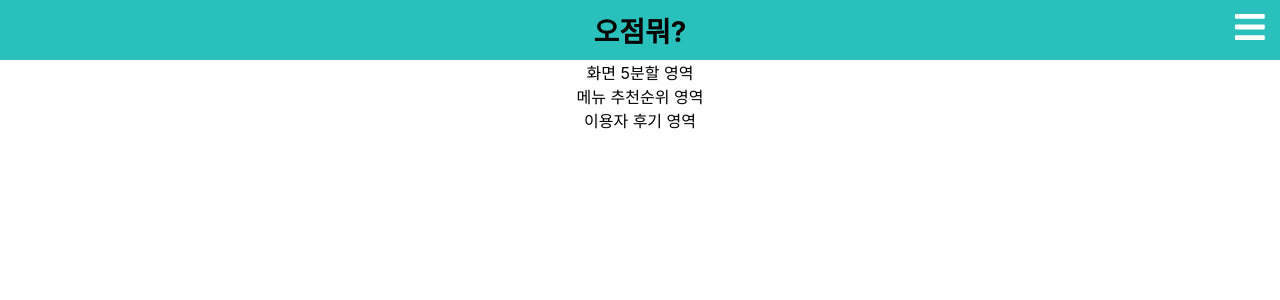
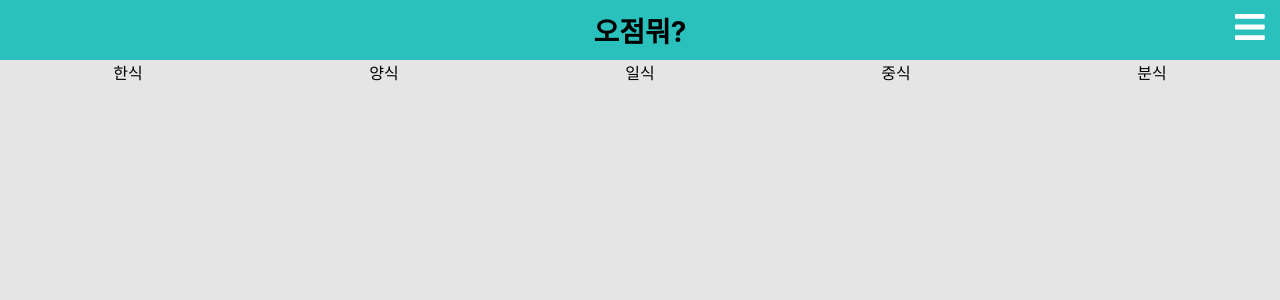
Before and after one commit to Melissa526/What_Should_I_eat_for_lunch, a React (Create React App) app: page /home in a window 1280 px wide. Shown: the top 300 px of the page. Built offline with nearby package versions, Linux system fonts and the light colour scheme.

Commit message:
1) React-router 모듈추가 및 연결 2) 네비게이션 메뉴 조정

```diff
--- a/package.json
+++ b/package.json
@@ -31,6 +31,7 @@
     "express": "^4.17.1",
     "jquery": "^3.5.1",
     "mdbreact": "^4.27.0",
+    "react-router": "^5.2.0",
     "react-router-dom": "^5.2.0",
     "react-scripts": "3.4.1"
   },
--- a/src/App.js
+++ b/src/App.js
@@ -1,17 +1,12 @@
 import React from 'react';
+
+import Route from './routes/Route';
 import './App.css';
 
-import Nav from './components/Nav';
-import Main from './components/Main';
-
-function App() {
-
-    return (
+const App = () => (
     <div className="App">
-      <Nav/>
-      <Main/>
+        <Route/>
     </div>
-  );
-}
+);
 
 export default App;
--- /dev/null
+++ b/src/components/Home.js
@@ -0,0 +1,18 @@
+import React, {Component} from 'react'
+
+import './style/main.css';
+import MenuChoice from "./MenuChoice";
+
+class Home extends Component{
+
+    render() {
+
+        return(
+            <div className="wrapper" >
+                <MenuChoice/>
+            </div>
+        );
+    }
+}
+
+export default Home;
--- a/src/components/Main.js
+++ /dev/null
@@ -1,19 +0,0 @@
-import React, {Component} from 'react'
-
-import './style/main.css';
-
-class Main extends Component{
-
-    render() {
-
-        return(
-            <div className="wrapper" >
-                <div className="window_container" id="window1">화면 5분할 영역</div>
-                <div className="window_container" id="window2">메뉴 추천순위 영역</div>
-                <div className="window_container" id="window3">이용자 후기 영역</div>
-            </div>
-        );
-    }
-}
-
-export default Main;
--- /dev/null
+++ b/src/components/Map.js
@@ -0,0 +1,13 @@
+import React, {Component} from 'react';
+
+class Map extends Component {
+    render() {
+        return (
+            <div className="wrapper">
+                지도
+            </div>
+        );
+    }
+}
+
+export default Map;
--- /dev/null
+++ b/src/components/MenuChoice.js
@@ -0,0 +1,17 @@
+import React, {Component} from 'react';
+
+class MenuChoice extends Component{
+    render() {
+        return(
+            <div className="box_wrapper" id="clsChoice">
+                <div className="box_item five_choice" id="korean">한식</div>
+                <div className="box_item five_choice" id="western">양식</div>
+                <div className="box_item five_choice" id="japanese">일식</div>
+                <div className="box_item five_choice" id="chinese">중식</div>
+                <div className="box_item five_choice" id="bunsik">분식</div>
+            </div>
+        );
+    }
+}
+
+export default MenuChoice;
--- a/src/components/Nav.js
+++ b/src/components/Nav.js
@@ -1,4 +1,6 @@
 import React, { Component } from 'react';
+import {Link} from 'react-router-dom';
+
 
 import './style/main.css';
 import { fas, faBars } from "@fortawesome/free-solid-svg-icons";
@@ -20,14 +22,13 @@ class Nav extends Component {
    render() {
        return(
            <div className="topnav">
-               <a href="#home" className="active">오점뭐?</a>
+               <Link to="/" className="active">오점뭐?</Link>
                <div id="myLinks">
-                   <a href="#news">Home</a>
-                   <a href="#map">주변탐색</a>
-                   <a href="#board">게시판</a>
-                   <a href="#about">About</a>
+                   <Link to="/home">메뉴판</Link>
+                   <Link to="/board">게시판</Link>
+                   <Link to="/map">주변탐색</Link>
                </div>
-               <a href="javascript:void(0);" className="icon" onClick={this.toggleNav}>
+               <a className="icon" onClick={this.toggleNav}>
                    <FontAwesomeIcon icon={faBars} size="2x"/>
                </a>
            </div>
--- a/src/components/style/main.css
+++ b/src/components/style/main.css
@@ -1,7 +1,22 @@
-@media(max-height:1080px) {
-    .App {
-        height: 300%
+.App{
+
 }
+
+/*****************
+      Home.js
+*****************/
+.wrapper .box_wrapper{
+    height: 100vh;
+}
+.wrapper .box_wrapper:first-child{background-color: rgba(0, 0, 0, 0.1);}
+
+.wrapper .box_wrapper .box_item{
+    display: inline-block;
+    height: 100%;
+    width: 20%;
+}
+
+
 
 /*****************
       Nav.js
@@ -64,11 +79,8 @@
 }
 
 /*****************
-         Main.js
+     Home.js
 *****************/
 .App .window_container{
     height: 100%;
 }
-
-
-}
--- /dev/null
+++ b/src/components/userBoard.js
@@ -0,0 +1,13 @@
+import React, {Component} from 'react';
+
+class userBoard extends  Component{
+    render() {
+        return(
+            <div className="wrapper">
+                이용자 후기 게시판
+            </div>
+        );
+    }
+}
+
+export default userBoard;
--- a/src/index.js
+++ b/src/index.js
@@ -1,3 +1,4 @@
+
 import React from 'react';
 import ReactDOM from 'react-dom';
 import './index.css';
--- /dev/null
+++ b/src/routes/Route.js
@@ -0,0 +1,16 @@
+import React from 'react';
+import {BrowserRouter as Router, Route} from 'react-router-dom';
+
+import Nav from '../components/Nav';
+import Home from '../components/Home';
+import userBoard from '../components/userBoard';
+import Map from '../components/Map';
+
+export default () => (
+    <Router>
+        <Nav/>
+        <Route path="/home" component={Home} />
+        <Route path="/map" component={Map}/>
+        <Route path="/board" component={userBoard}/>
+    </Router>
+)
```
Also changed, not shown: src/components/MnuRecomm.js (added, +13 -0 lines), src/logo.svg (deleted), 1 other file (tests, documents, lock files or other folders). Lines whose indentation alone changed are shown as unchanged.
